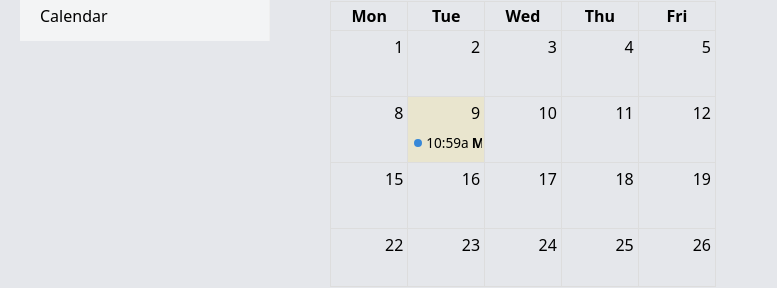
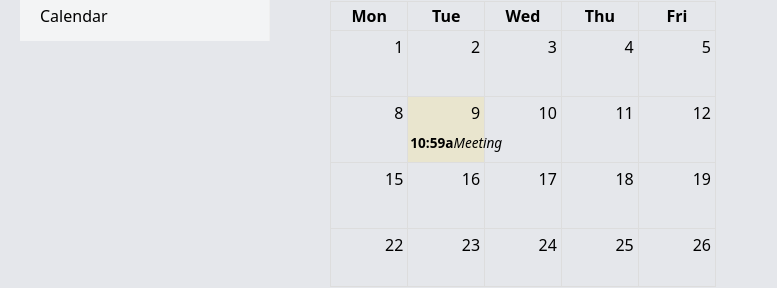
Before and after one commit to adrianny90/ProductionDashboard, a React (Vite) app in the folder client/: page /calendar in a window 1280 px wide. Shown: the part 165-453 px from the top of the page, without its empty margins (0-777 px from the left). Built offline with nearby package versions, Linux system fonts and the light colour scheme.

Commit message:
fix tests for CI

```diff
--- /dev/null
+++ b/client/src/hooks/renderEventContent.tsx
@@ -0,0 +1,13 @@
+interface EventInfo {
+  timeText: string;
+  event: { title: string };
+}
+
+export function renderEventContent(eventInfo: EventInfo) {
+  return (
+    <>
+      <b>{eventInfo.timeText}</b>
+      <i>{eventInfo.event.title}</i>
+    </>
+  );
+}
--- a/client/src/pages/Calendar.tsx
+++ b/client/src/pages/Calendar.tsx
@@ -1,12 +1,10 @@
 import FullCalendar from "@fullcalendar/react";
 import dayGridPlugin from "@fullcalendar/daygrid";
+import { renderEventContent } from "../hooks/renderEventContent";
 
 const Calendar = () => {
   const events = [{ title: "Meeting", start: new Date() }];
-  const renderEventContent = {
-    timeText: "Friday at 5:00 pm",
-    event: { title: "meeting" },
-  };
+
   return (
     <div>
       <h1>Calendar</h1>
@@ -15,7 +13,7 @@ const Calendar = () => {
         initialView="dayGridMonth"
         weekends={false}
         events={events}
-        eventContent
+        eventContent={renderEventContent}
       />
     </div>
   );
```
